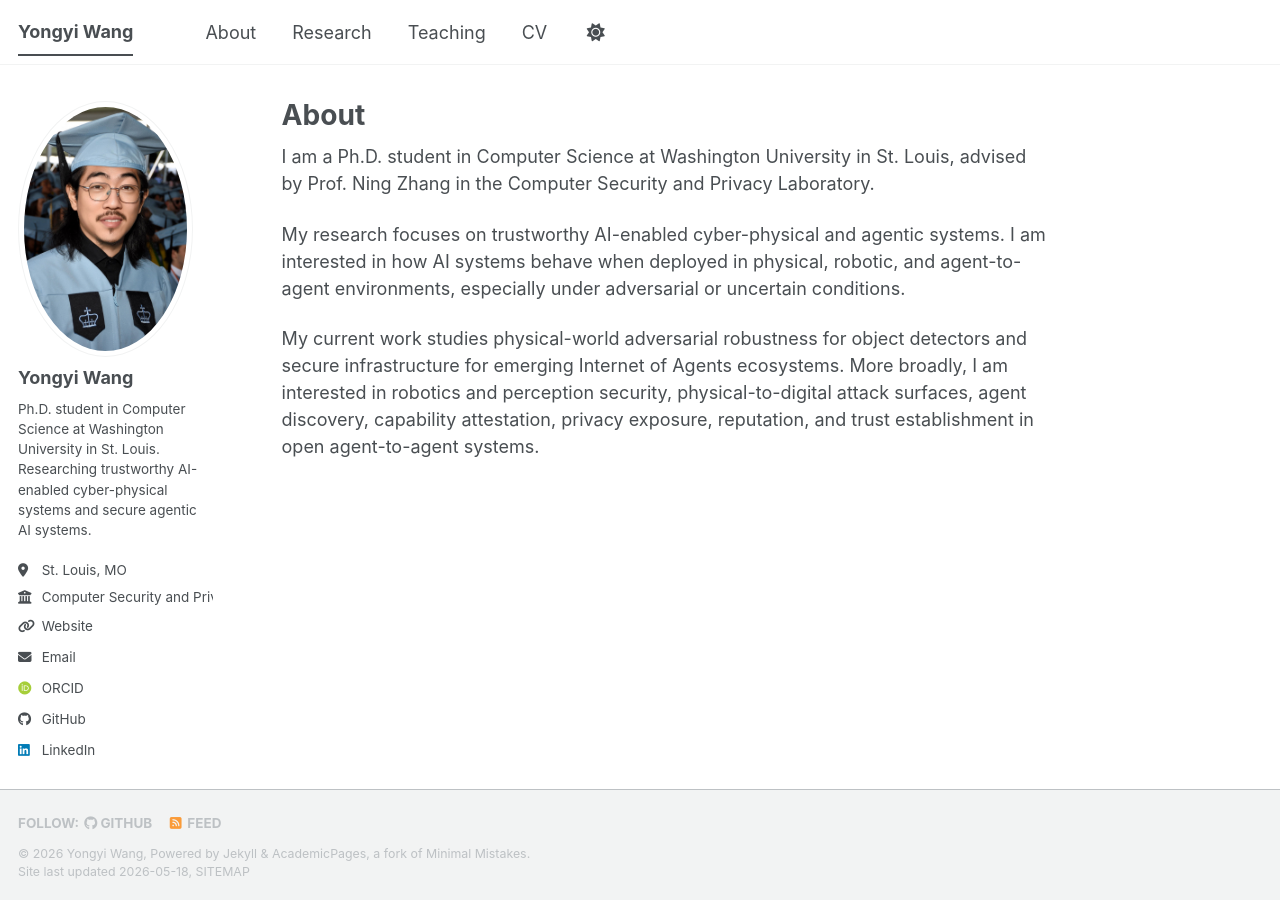
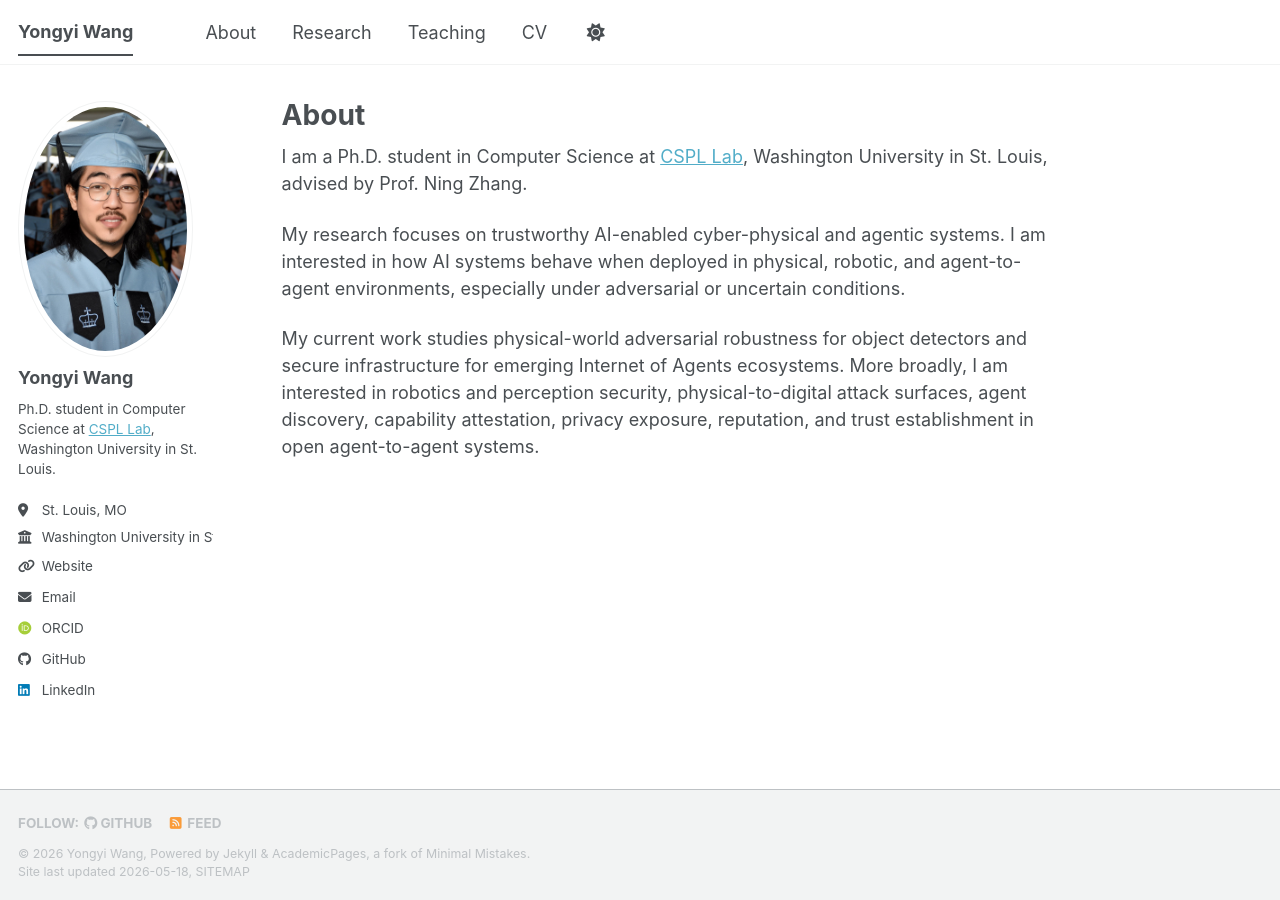
Before and after one commit to YYwang14/YYwang14.github.io, a Jekyll site: the page built from _pages/about.md, in a window 1280 px wide. Built offline with Jekyll 4.4.1, drawn with Linux system fonts in a browser that asks for light colours; some web fonts are replaced; a script bundle is joined from its source files by our own code; library files that are not in the unit come from our copies.

Commit message:
sidebar fix

```diff
--- a/_config.yml
+++ b/_config.yml
@@ -12,7 +12,7 @@ site_theme               : "default" # The available themes options are "default
 title                    : "Yongyi Wang"
 title_separator          : "-"
 name                     : &name "Yongyi Wang"
-description              : &description "Ph.D. student in Computer Science at Washington University in St. Louis, working on trustworthy AI-enabled cyber-physical systems and secure agentic AI systems."
+description              : &description "Ph.D. student in Computer Science at CSPL Lab, Washington University in St. Louis, working on trustworthy AI-enabled cyber-physical systems and secure agentic AI systems."
 url                      : https://YYwang14.github.io # The base hostname & protocol for your site e.g. "https://[your GitHub username].github.io",
                                                            # or if you already have some other page hosted on Github then use "https://[your GitHub username].github.io/[Your Repo Name]"
 baseurl                  : "" # the subpath of your site, e.g. "/blog"
@@ -26,9 +26,9 @@ author:
   avatar           : "profile.jpeg"
   name             : "Yongyi Wang"
   pronouns         : # example: "she/her"
-  bio              : "Ph.D. student in Computer Science at Washington University in St. Louis. Researching trustworthy AI-enabled cyber-physical systems and secure agentic AI systems."
+  bio              : "Ph.D. student in Computer Science at <a href=\"https://cybersecurity.seas.wustl.edu/\">CSPL Lab</a>, Washington University in St. Louis."
   location         : "St. Louis, MO"
-  employer         : "Computer Security and Privacy Laboratory, Washington University in St. Louis"
+  employer         : "Washington University in St. Louis"
   uri              : "https://YYwang14.github.io"
   email            : "yongyi@wustl.edu"
 
--- a/_data/cv.json
+++ b/_data/cv.json
@@ -4,7 +4,7 @@
     "email": "yongyi@wustl.edu",
     "phone": "",
     "website": "https://YYwang14.github.io",
-    "summary": "Ph.D. student in Computer Science at Washington University in St. Louis. Researching trustworthy AI-enabled cyber-physical systems and secure agentic AI systems.",
+    "summary": "Ph.D. student in Computer Science at CSPL Lab, Washington University in St. Louis.",
     "location": {
       "address": "",
       "postalCode": "",
--- a/_pages/about.md
+++ b/_pages/about.md
@@ -7,7 +7,7 @@ redirect_from:
   - /about.html
 ---
 
-I am a Ph.D. student in Computer Science at Washington University in St. Louis, advised by Prof. Ning Zhang in the Computer Security and Privacy Laboratory.
+I am a Ph.D. student in Computer Science at [CSPL Lab](https://cybersecurity.seas.wustl.edu/), Washington University in St. Louis, advised by Prof. Ning Zhang.
 
 My research focuses on trustworthy AI-enabled cyber-physical and agentic systems. I am interested in how AI systems behave when deployed in physical, robotic, and agent-to-agent environments, especially under adversarial or uncertain conditions.
 
```
Also changed, not shown: _pages/cv.md (+2 -1 lines).
